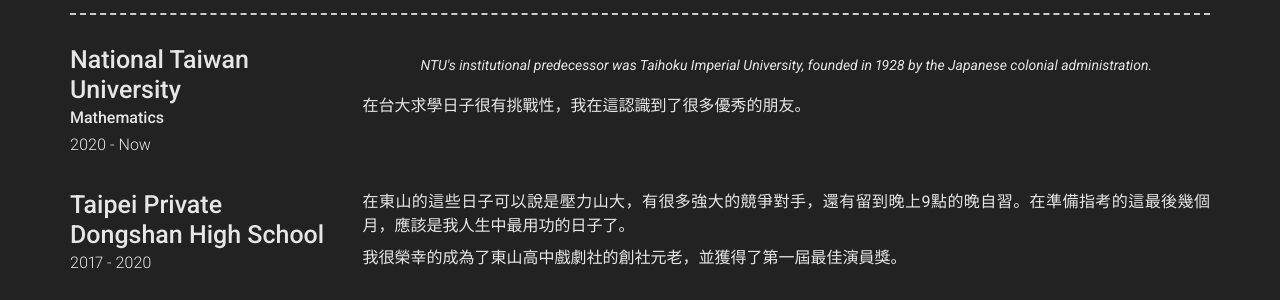
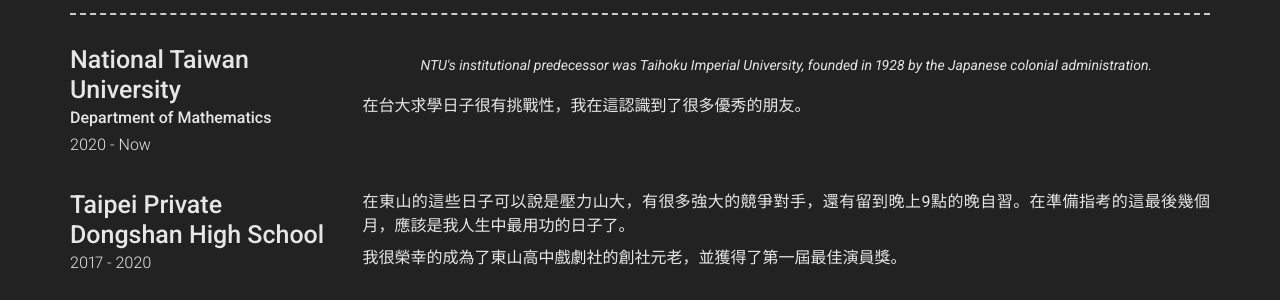
Before and after one commit to max90156/test-website, a Jekyll site: the page built from index.md, in a window 1280 px wide and 900 px high, scrolled down 460 px. Shown: the part 152-452 px from the top of the window. Built offline with Jekyll 4.4.1, drawn with Linux system fonts in a browser that asks for light colours; nearby versions of some CDN libraries.

Commit message:
Update _config.yml

```diff
--- a/_config.yml
+++ b/_config.yml
@@ -64,7 +64,7 @@ content:
     content:
       - layout: top-left
         title: National Taiwan University
-        sub_title: Mathematics
+        sub_title: Department of Mathematics
         caption: 2020 - Now
         quote: >
           NTU's institutional predecessor was Taihoku Imperial University, founded in 1928 by the Japanese colonial administration.
```
